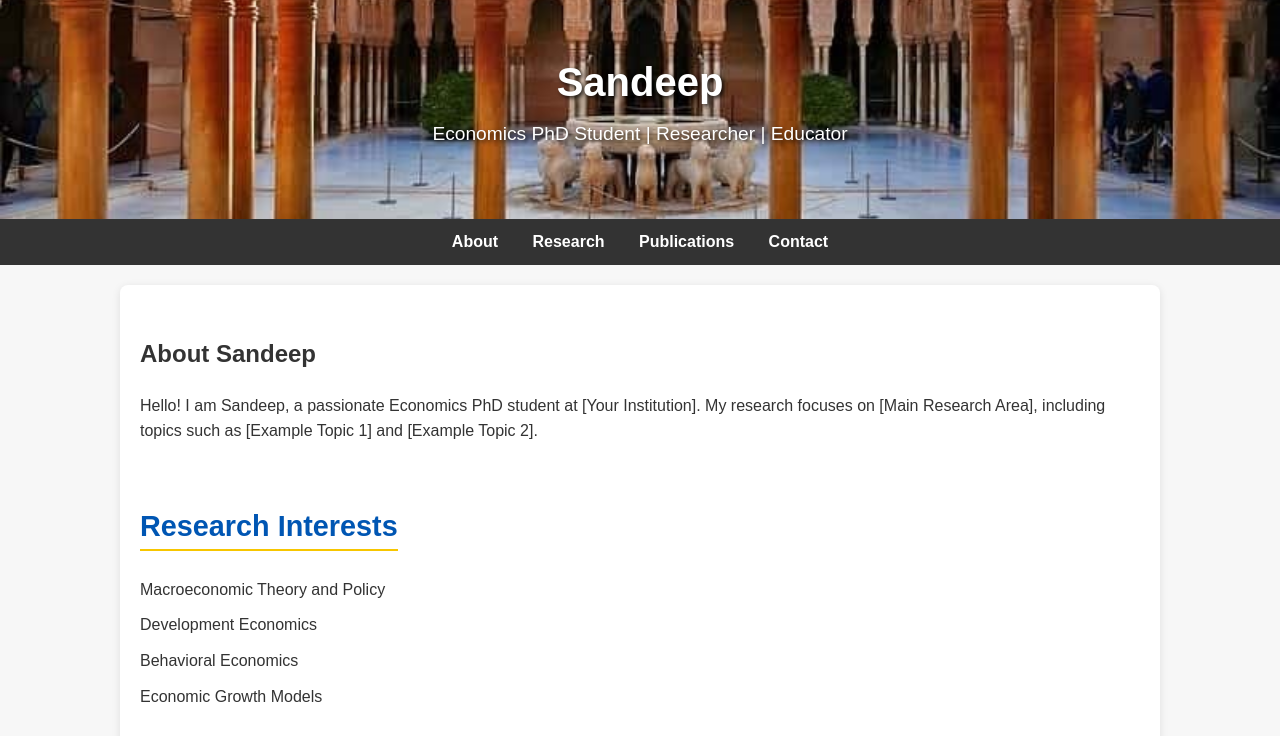
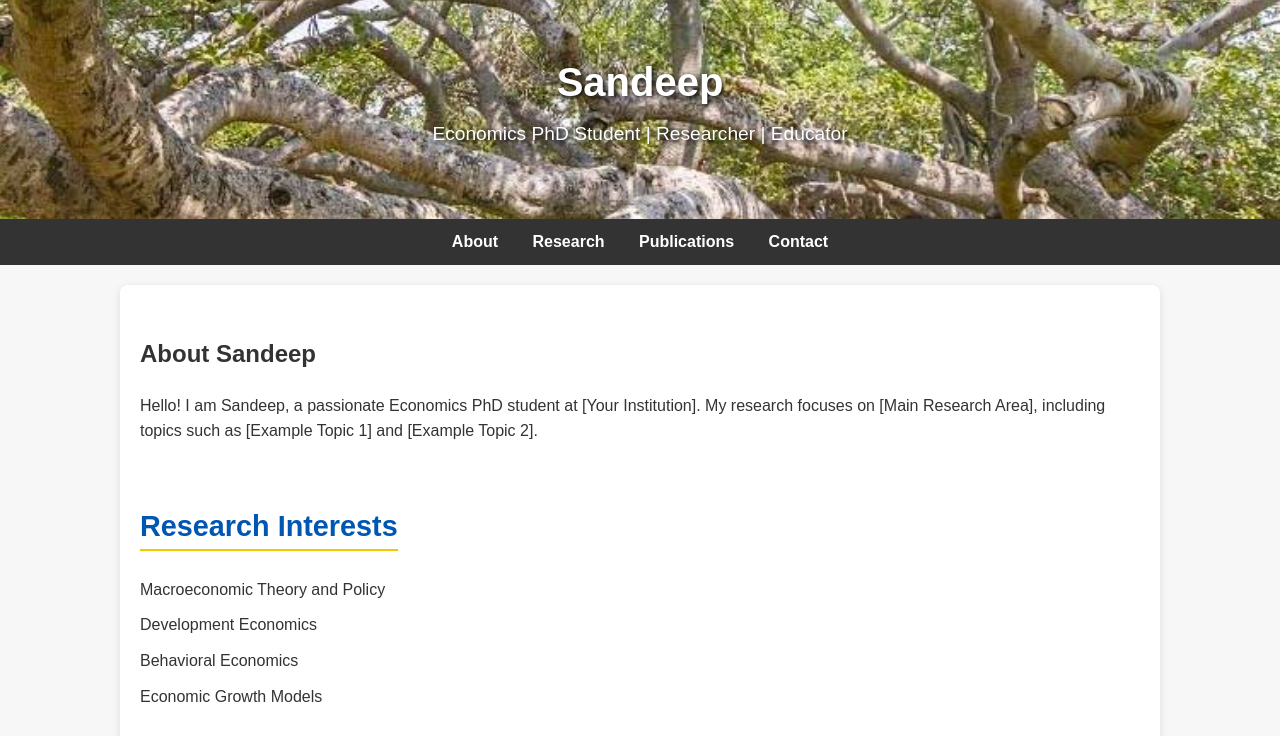
Before and after one commit to AcharySandeep/acharysandeep.github.io, a plain HTML site: page index.html in a window 1280 px wide. Shown: the top 736 px of the page. Drawn offline with Linux system fonts and the light colour scheme.

Commit message:
Update index.html

```diff
--- a/index.html
+++ b/index.html
@@ -27,7 +27,7 @@
 
     /* Header Styles */
     header {
-      background: url('lions_court_85832.jpg') no-repeat center center;
+      background: url('pilala marri.jpg') no-repeat center center;
       background-size: cover;
       color: white;
       padding: 50px 0;
```
